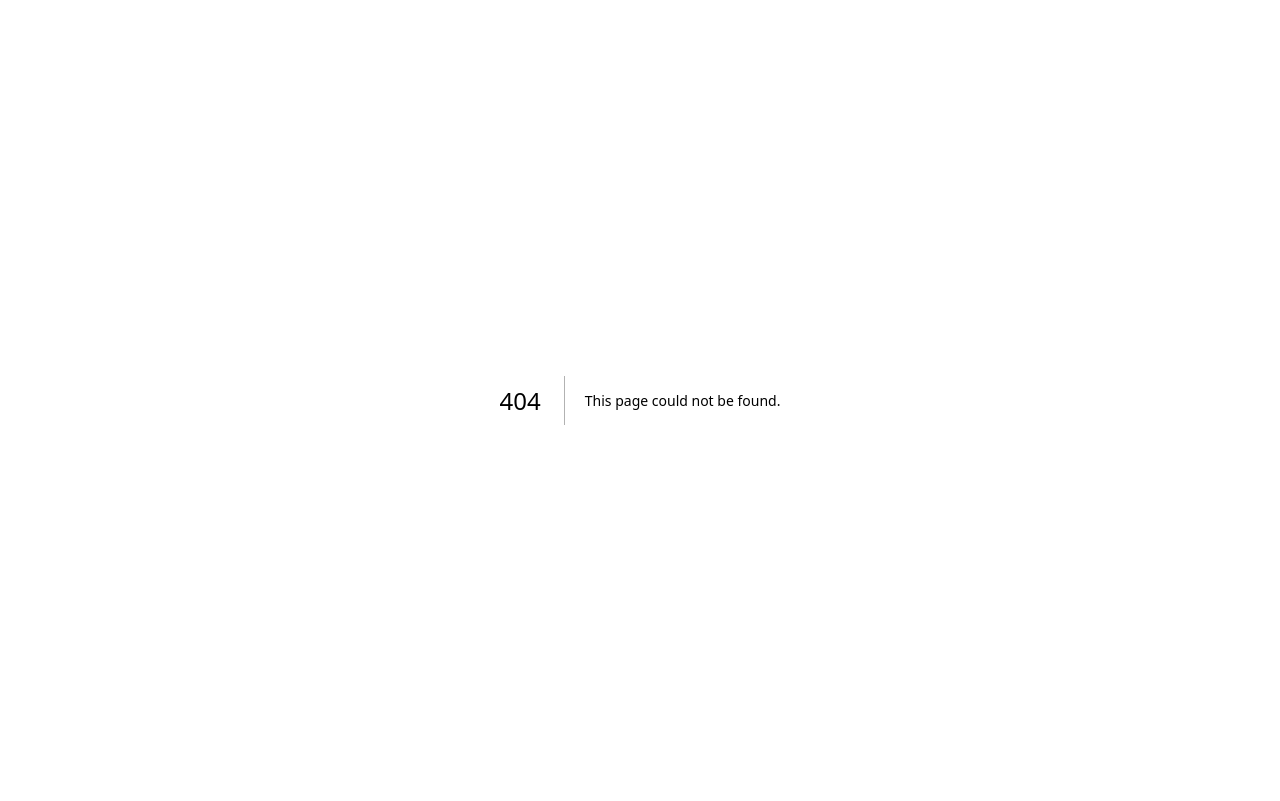
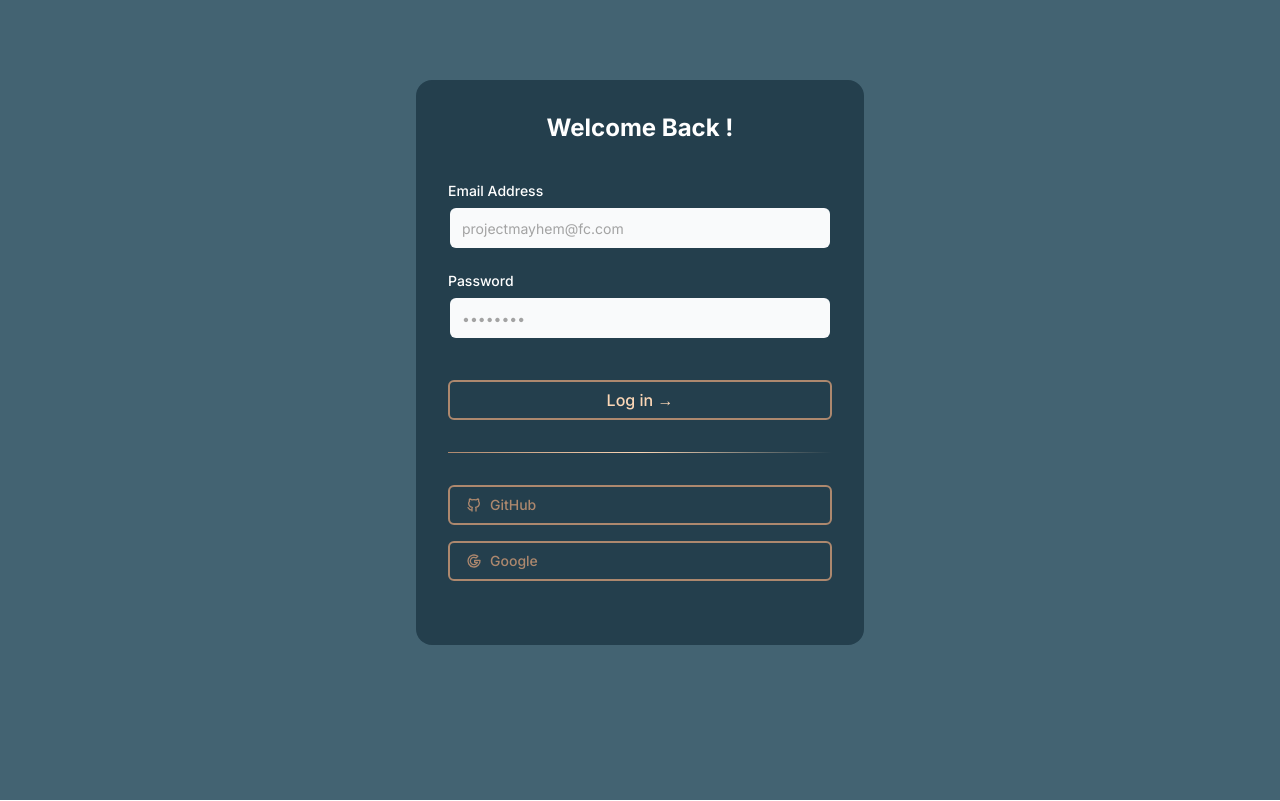
Before and after one commit to Aryangp/429_to_many_request, a Next.js app in the folder frontend/: page /login in a window 1280 px wide. Before the commit this address had no page. Built offline with nearby package versions, Linux system fonts and the light colour scheme.

Commit message:
Login Page

```diff
--- /dev/null
+++ b/frontend/app/login/page.tsx
@@ -0,0 +1,114 @@
+"use client"
+import React from "react"
+import { Label } from "../ui/label"
+import { Input } from "../ui/input"
+import { cn } from "@/utils/cn"
+import {
+  IconBrandGithub,
+  IconBrandGoogle,
+  IconBrandInstagram,
+  IconBrandOnlyfans,
+} from "@tabler/icons-react"
+
+export default function LogIn() {
+  const handleLogin = (e: React.FormEvent<HTMLFormElement>) => {
+    e.preventDefault()
+    console.log("clicked on login")
+  }
+  return (
+    <section className="pt-10 bg-custom1 min-h-screen">
+      <div className="max-w-md w-full mx-auto rounded-none md:rounded-2xl p-4 md:p-8 shadow-input bg-custom2 dark:bg-black mt-10  ">
+        <h2 className="font-bold text-2xl text-white dark:text-neutral-200 text-center mb-10">
+          Welcome Back !
+        </h2>
+        <form
+          className="my-8"
+          onSubmit={handleLogin}
+        >
+          <LabelInputContainer className="mt-6 mb-6">
+            <Label
+              htmlFor="email"
+              className="text-white"
+            >
+              Email Address
+            </Label>
+            <Input
+              id="email"
+              placeholder="projectmayhem@fc.com"
+              type="email"
+            />
+          </LabelInputContainer>
+          <LabelInputContainer className="mt-6 mb-6">
+            <Label
+              htmlFor="password"
+              className="text-white"
+            >
+              Password
+            </Label>
+            <Input
+              id="password"
+              placeholder="••••••••"
+              type="password"
+            />
+          </LabelInputContainer>
+
+          <button
+            className="bg-custom2 dark:from-zinc-900 dark:to-zinc-900 to-neutral-600 block dark:bg-zinc-800 w-full text-custom4 rounded-md h-10 font-medium border-2 border-custom5 hover:border-custom4 transition-all ease-linear duration-200 mt-10 "
+            type="submit"
+          >
+            Log in &rarr;
+            <BottomGradient />
+          </button>
+
+          <div className="bg-gradient-to-r from-custom5 via-custom4 dark:via-neutral-700 to-transparent my-8 h-[1px] w-full" />
+
+          <div className="flex flex-col space-y-4">
+            <div
+              className=" relative flex space-x-2 items-center justify-start px-4 w-full text-black rounded-md h-10 font-medium shadow-input bg-custom2 transition-all dark:bg-zinc-900 dark:shadow-[0px_0px_1px_1px_var(--neutral-800)] border-2 border-custom5 hover:border-custom4 transition-all ease-linear duration-200 group"
+              type="submit"
+            >
+              <IconBrandGithub className="h-4 w-4 text-custom5 dark:text-neutral-300 group-hover:text-custom4 transition-all ease-linear duration-200" />
+              <span className="text-custom5 dark:text-neutral-300 text-sm group-hover:text-custom4 transition-all ease-linear duration-200">
+                GitHub
+              </span>
+              <BottomGradient />
+            </div>
+            <div
+              className=" relative flex space-x-2 items-center justify-start px-4 w-full text-black rounded-md h-10 font-medium shadow-input bg-custom2 transition-all dark:bg-zinc-900 dark:shadow-[0px_0px_1px_1px_var(--neutral-800)] border-2 border-custom5 hover:border-custom4 transition-all ease-linear duration-200 group"
+              type="submit"
+            >
+              <IconBrandGoogle className="h-4 w-4 text-custom5 dark:text-neutral-300 group-hover:text-custom4 transition-all ease-linear duration-200" />
+              <span className="text-custom5 dark:text-neutral-300 text-sm group-hover:text-custom4 transition-all ease-linear duration-200">
+                Google
+              </span>
+              <BottomGradient />
+            </div>
+          </div>
+        </form>
+      </div>
+    </section>
+  )
+}
+
+const BottomGradient = () => {
+  return (
+    <>
+      <span className="group-hover/btn:opacity-100 block transition duration-500 opacity-0 absolute h-px w-full -bottom-px inset-x-0 bg-gradient-to-r from-transparent via-cyan-500 to-transparent" />
+      <span className="group-hover/btn:opacity-100 blur-sm block transition duration-500 opacity-0 absolute h-px w-1/2 mx-auto -bottom-px inset-x-10 bg-gradient-to-r from-transparent via-indigo-500 to-transparent" />
+    </>
+  )
+}
+
+const LabelInputContainer = ({
+  children,
+  className,
+}: {
+  children: React.ReactNode
+  className?: string
+}) => {
+  return (
+    <div className={cn("flex flex-col space-y-2 w-full", className)}>
+      {children}
+    </div>
+  )
+}
--- a/frontend/app/ui/floating-navbar.tsx
+++ b/frontend/app/ui/floating-navbar.tsx
@@ -77,7 +77,7 @@ export const FloatingNav = ({
           className="dark:bg-custom2 bg-custom2 text-white dark:text-white"
           as="button"
         >
-          <a href="/Login">Login</a>
+          <a href="/login">Login</a>
         </HoverBorderGradient>
       </motion.div>
     </AnimatePresence>
```
